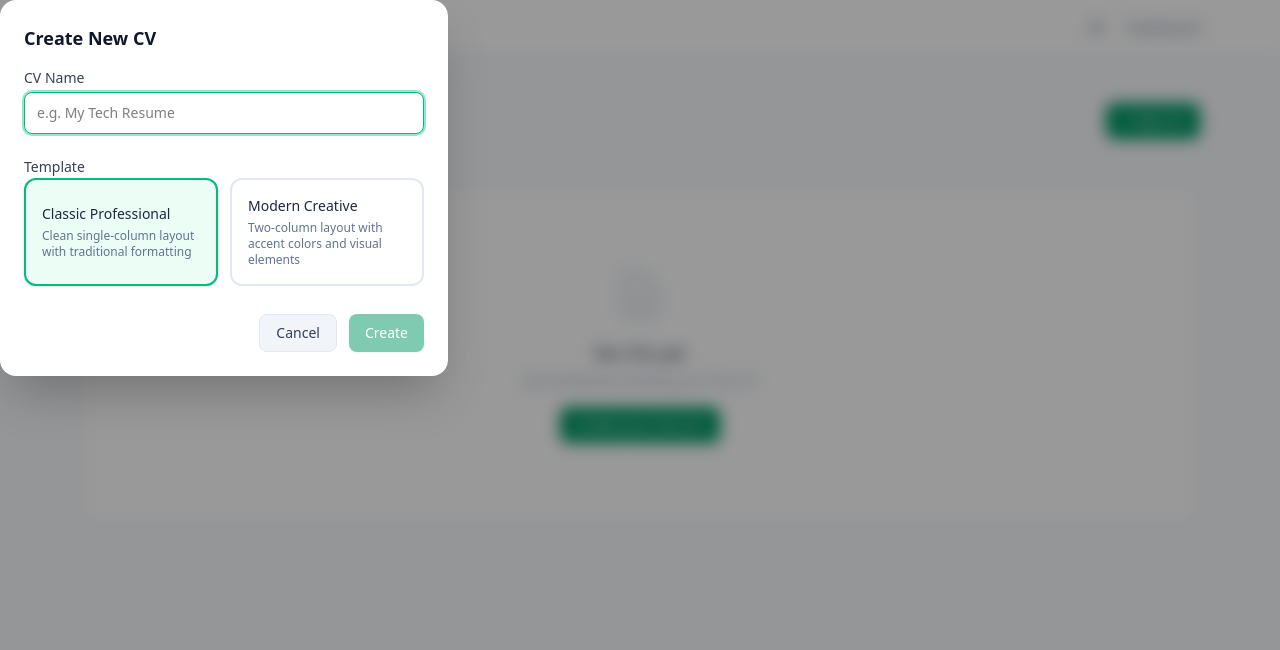
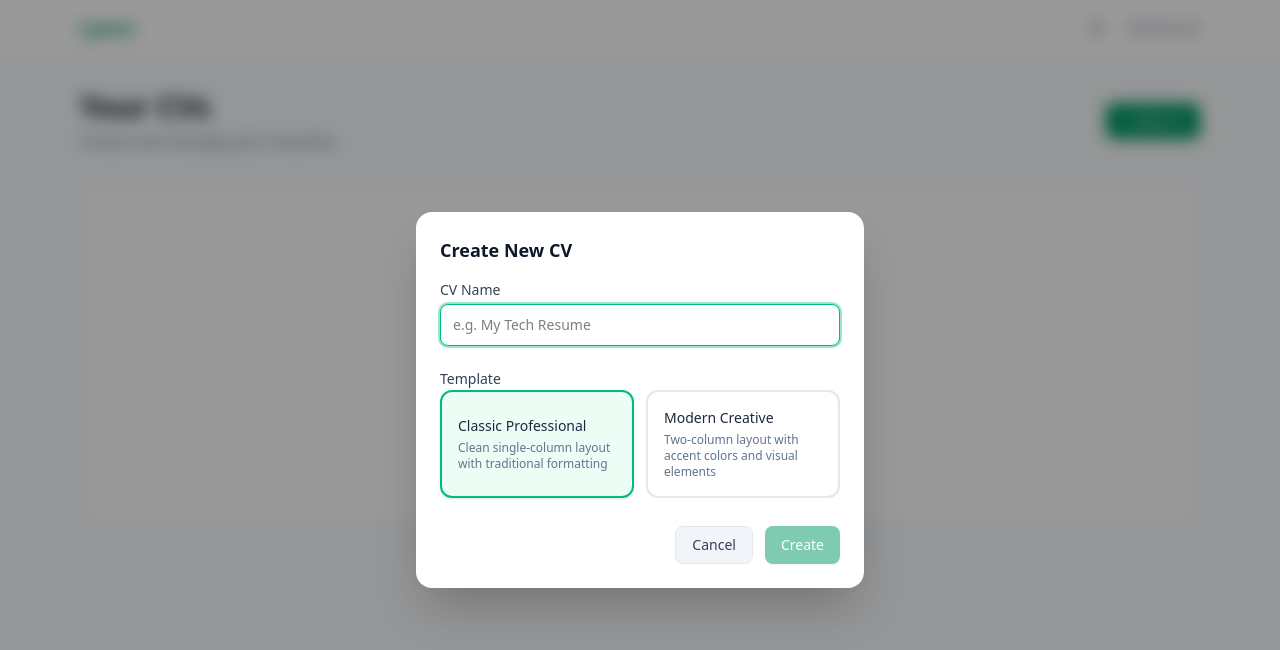
Before and after one commit to Dotec-do/Lyncv, a React (Vite) app: page / in a window 1280 px wide. Both pictures are taken after a click on the button "+ New CV". Shown: the top 650 px of the page. Built offline with nearby package versions, Linux system fonts and the light colour scheme.

Commit message:
fix: center dialog modals with m-auto for Tailwind v4 reset

```diff
--- a/src/components/dashboard/create-cv-dialog.tsx
+++ b/src/components/dashboard/create-cv-dialog.tsx
@@ -38,7 +38,7 @@ export function CreateCvDialog({ open, onConfirm, onCancel }: CreateCvDialogProp
       ref={dialogRef}
       onClose={onCancel}
       aria-labelledby={titleId}
-      className="rounded-2xl border-none bg-white p-6 shadow-2xl backdrop:bg-black/40 backdrop:backdrop-blur-sm max-w-md w-full"
+      className="m-auto rounded-2xl border-none bg-white p-6 shadow-2xl backdrop:bg-black/40 backdrop:backdrop-blur-sm max-w-md w-full"
     >
       <h2 id={titleId} className="text-lg font-semibold text-slate-900">{t("dialogs.createTitle")}</h2>
       <form onSubmit={handleSubmit} className="mt-4 space-y-5">
--- a/src/components/ui/confirm-dialog.tsx
+++ b/src/components/ui/confirm-dialog.tsx
@@ -29,7 +29,7 @@ export function ConfirmDialog({
       ref={dialogRef}
       onClose={onCancel}
       aria-labelledby={titleId}
-      className="rounded-2xl border-none bg-white p-6 shadow-2xl backdrop:bg-black/40 backdrop:backdrop-blur-sm max-w-sm w-full"
+      className="m-auto rounded-2xl border-none bg-white p-6 shadow-2xl backdrop:bg-black/40 backdrop:backdrop-blur-sm max-w-sm w-full"
     >
       <h2 id={titleId} className="text-lg font-semibold text-gray-900">{title}</h2>
       <p className="mt-2 text-sm text-gray-600">{message}</p>
```
